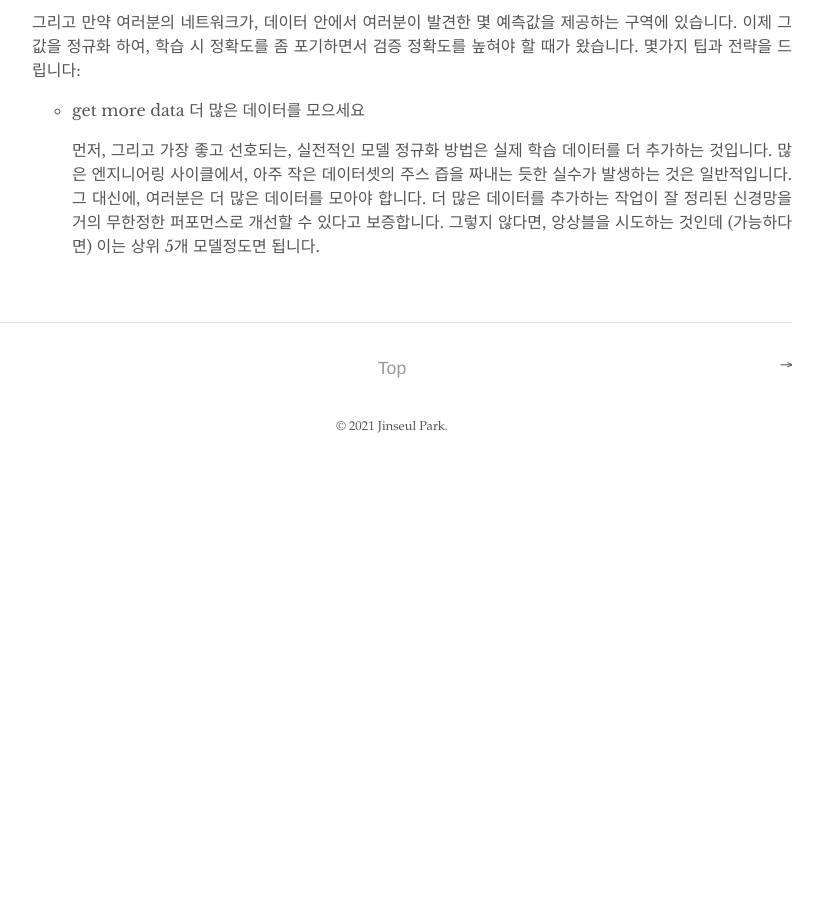
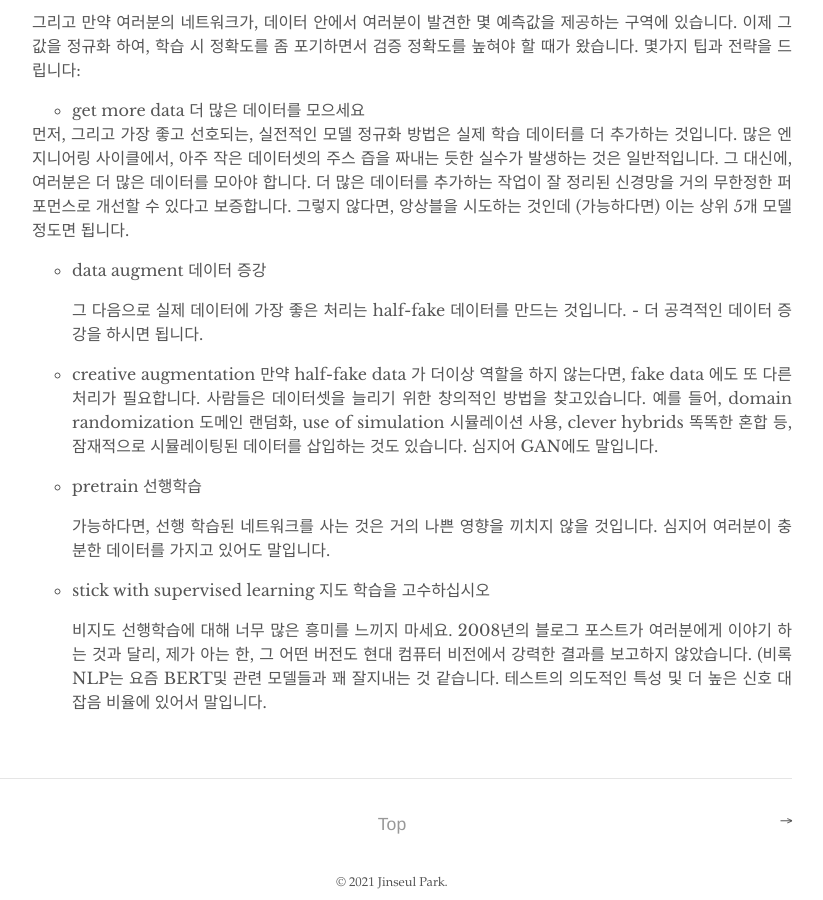
Before and after one commit to jinseriouspark/jinseriouspark.github.io, a Jekyll site: the page built from _posts/2021-10-03-A recipe for training neural networks_4.md, in a window 1280 px wide and 900 px high, scrolled down 1845 px. Shown: the whole window, without its empty margins (248-1071 px from the left). Built offline with Jekyll 4.4.1, drawn with Linux system fonts in a browser that asks for light colours; before the commit the page ends 2315 px from its top, so only the background shows below that.

Commit message:
add small translation

```diff
--- a/_posts/2021-10-03-A recipe for training neural networks_4.md
+++ b/_posts/2021-10-03-A recipe for training neural networks_4.md
@@ -35,13 +35,28 @@ ______________________________________________________________
 
     - do not trust learning rate decay defaults 학습률 decay defaults 를 신뢰하지 마세요
 
-    만약 여러분이 재 목적 코드를 다른 도메인에서 만든다면, 언제나 learning rate decay에 대해 신중해야 합니다. 다양한 문제들에 대한 여러 decay 스케쥴을 사용하기를 원할 뿐더러, 심지어 - 더 안좋게도- 전형적인 구현 속에서 이 스케쥴은 현재 에포크 숫자를 기반으로 하는데, 이는 여러분의 데이터셋 사이즈에 기반하여 매우 널리 간단하게 다양화 할 수 있습니다. 예를들어, ImageNet은 decay를 에포크 30에 10으로 둘 수 있습니다. 만약 ImageNet을 학습하지 않는다면, 여러분은 거의 당연하게도 이를 원하지 않을 것입니다. 만약 여러분의 코드에 심혈을 기울이지 않는다면, 이는 비밀스럽게 여러분의 학습률을 너무 빠르게 0으로 만들것이고, 여러분의 모델은 수렴하지 않게 될 것입니다. 제 업무에서, 저는 언제나 학습률 decay를 전체적으로 사용하지 못하게 두었고,(저는 상수 LR을 사용했습니다) 맨 마지막에서야 튜닝하였습니다.
+        만약 여러분이 재 목적 코드를 다른 도메인에서 만든다면, 언제나 learning rate decay에 대해 신중해야 합니다. 다양한 문제들에 대한 여러 decay 스케쥴을 사용하기를 원할 뿐더러, 심지어 - 더 안좋게도- 전형적인 구현 속에서 이 스케쥴은 현재 에포크 숫자를 기반으로 하는데, 이는 여러분의 데이터셋 사이즈에 기반하여 매우 널리 간단하게 다양화 할 수 있습니다. 예를들어, ImageNet은 decay를 에포크 30에 10으로 둘 수 있습니다. 만약 ImageNet을 학습하지 않는다면, 여러분은 거의 당연하게도 이를 원하지 않을 것입니다. 만약 여러분의 코드에 심혈을 기울이지 않는다면, 이는 비밀스럽게 여러분의 학습률을 너무 빠르게 0으로 만들것이고, 여러분의 모델은 수렴하지 않게 될 것입니다. 제 업무에서, 저는 언제나 학습률 decay를 전체적으로 사용하지 못하게 두었고,(저는 상수 LR을 사용했습니다) 맨 마지막에서야 튜닝하였습니다.
 
 
  4. Regularize 정규화
 
     그리고 만약 여러분의 네트워크가, 데이터 안에서 여러분이 발견한 몇 예측값을 제공하는 구역에 있습니다. 이제 그 값을 정규화 하여, 학습 시 정확도를 좀 포기하면서 검증 정확도를 높혀야 할 때가 왔습니다. 몇가지 팁과 전략을 드립니다:
 
-    -  get more data 더 많은 데이터를 모으세요
+    - get more data 더 많은 데이터를 모으세요
 
-        먼저, 그리고 가장 좋고 선호되는, 실전적인 모델 정규화 방법은 실제 학습 데이터를 더 추가하는 것입니다. 많은 엔지니어링 사이클에서, 아주 작은 데이터셋의 주스 즙을 짜내는 듯한 실수가 발생하는 것은 일반적입니다. 그 대신에, 여러분은 더 많은 데이터를 모아야 합니다. 더 많은 데이터를 추가하는 작업이 잘 정리된 신경망을 거의 무한정한 퍼포먼스로 개선할 수 있다고 보증합니다. 그렇지 않다면, 앙상블을 시도하는 것인데 (가능하다면) 이는 상위 5개 모델정도면 됩니다.
+    먼저, 그리고 가장 좋고 선호되는, 실전적인 모델 정규화 방법은 실제 학습 데이터를 더 추가하는 것입니다. 많은 엔지니어링 사이클에서, 아주 작은 데이터셋의 주스 즙을 짜내는 듯한 실수가 발생하는 것은 일반적입니다. 그 대신에, 여러분은 더 많은 데이터를 모아야 합니다. 더 많은 데이터를 추가하는 작업이 잘 정리된 신경망을 거의 무한정한 퍼포먼스로 개선할 수 있다고 보증합니다. 그렇지 않다면, 앙상블을 시도하는 것인데 (가능하다면) 이는 상위 5개 모델정도면 됩니다.
+
+    -   data augment 데이터 증강
+
+        그 다음으로 실제 데이터에 가장 좋은 처리는 half-fake 데이터를 만드는 것입니다. - 더 공격적인 데이터 증강을 하시면 됩니다.
+
+    - creative augmentation
+        만약 half-fake data 가 더이상 역할을 하지 않는다면, fake data 에도 또 다른 처리가 필요합니다. 사람들은 데이터셋을 늘리기 위한 창의적인 방법을 찾고있습니다. 예를 들어, domain randomization 도메인 랜덤화, use of simulation 시뮬레이션 사용, clever hybrids 똑똑한 혼합 등, 잠재적으로 시뮬레이팅된 데이터를 삽입하는 것도 있습니다. 심지어 GAN에도 말입니다.
+
+    - pretrain 선행학습
+
+        가능하다면, 선행 학습된 네트워크를 사는 것은 거의 나쁜 영향을 끼치지 않을 것입니다. 심지어 여러분이 충분한 데이터를 가지고 있어도 말입니다.
+
+    - stick with supervised learning 지도 학습을 고수하십시오
+
+        비지도 선행학습에 대해 너무 많은 흥미를 느끼지 마세요. 2008년의 블로그 포스트가 여러분에게 이야기 하는 것과 달리, 제가 아는 한, 그 어떤 버전도 현대 컴퓨터 비전에서 강력한 결과를 보고하지 않았습니다. (비록 NLP는 요즘 BERT및 관련 모델들과 꽤 잘지내는 것 같습니다. 테스트의 의도적인 특성 및 더 높은 신호 대 잡음 비율에 있어서 말입니다.
```
